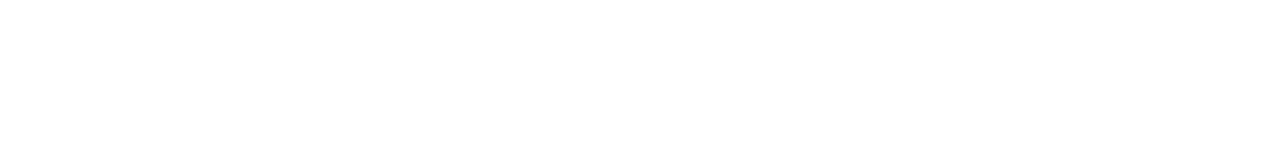
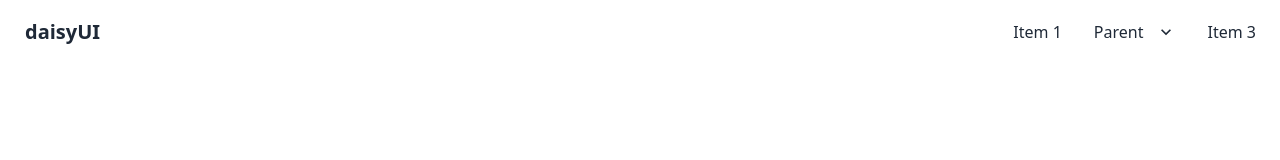
Before and after one commit to atmason90/web-dev-portfolio, a plain HTML site: page public/index.html in a window 1280 px wide. Drawn offline with nearby package versions, Linux system fonts and the light colour scheme.

Commit message:
switch to cdn version for tailwind and daisy ui

```diff
--- a/public/index.html
+++ b/public/index.html
@@ -5,9 +5,31 @@
     <meta http-equiv="X-UA-Compatible" content="IE=edge">
     <meta name="viewport" content="width=device-width, initial-scale=1.0">
     <title>Andrew Mason | Web Developer</title>
-    <link rel="stylesheet" href="/public/output.css">
+    <link href="https://cdn.jsdelivr.net/npm/daisyui@2.15.0/dist/full.css" rel="stylesheet" type="text/css" />
+    <script src="https://cdn.tailwindcss.com"></script>
+
 </head>
 <body>
-
+    <div class="navbar bg-base-100">
+        <div class="flex-1">
+        <a class="btn btn-ghost normal-case text-xl">daisyUI</a>
+        </div>
+        <div class="flex-none">
+        <ul class="menu menu-horizontal p-0">
+            <li><a>Item 1</a></li>
+            <li tabindex="0">
+            <a>
+                Parent
+                <svg class="fill-current" xmlns="http://www.w3.org/2000/svg" width="20" height="20" viewBox="0 0 24 24"><path d="M7.41,8.58L12,13.17L16.59,8.58L18,10L12,16L6,10L7.41,8.58Z"/></svg>
+            </a>
+            <ul class="p-2 bg-base-100">
+                <li><a>Submenu 1</a></li>
+                <li><a>Submenu 2</a></li>
+            </ul>
+            </li>
+            <li><a>Item 3</a></li>
+        </ul>
+        </div>
+    </div>
 </body>
 </html>
--- a/src/input.css
+++ /dev/null
@@ -1,3 +0,0 @@
-@tailwind base;
-@tailwind components;
-@tailwind utilities;
--- a/tailwind.config.js
+++ /dev/null
@@ -1,10 +0,0 @@
-module.exports = {
-  content: [
-    './public/index.html',
-
-  ],
-  theme: {
-    extend: {},
-  },
-  plugins: [require("daisyui")],
-}
```
Also changed, not shown: package.json (deleted, +0 -11 lines), public/output.css (deleted), 1 other file.
